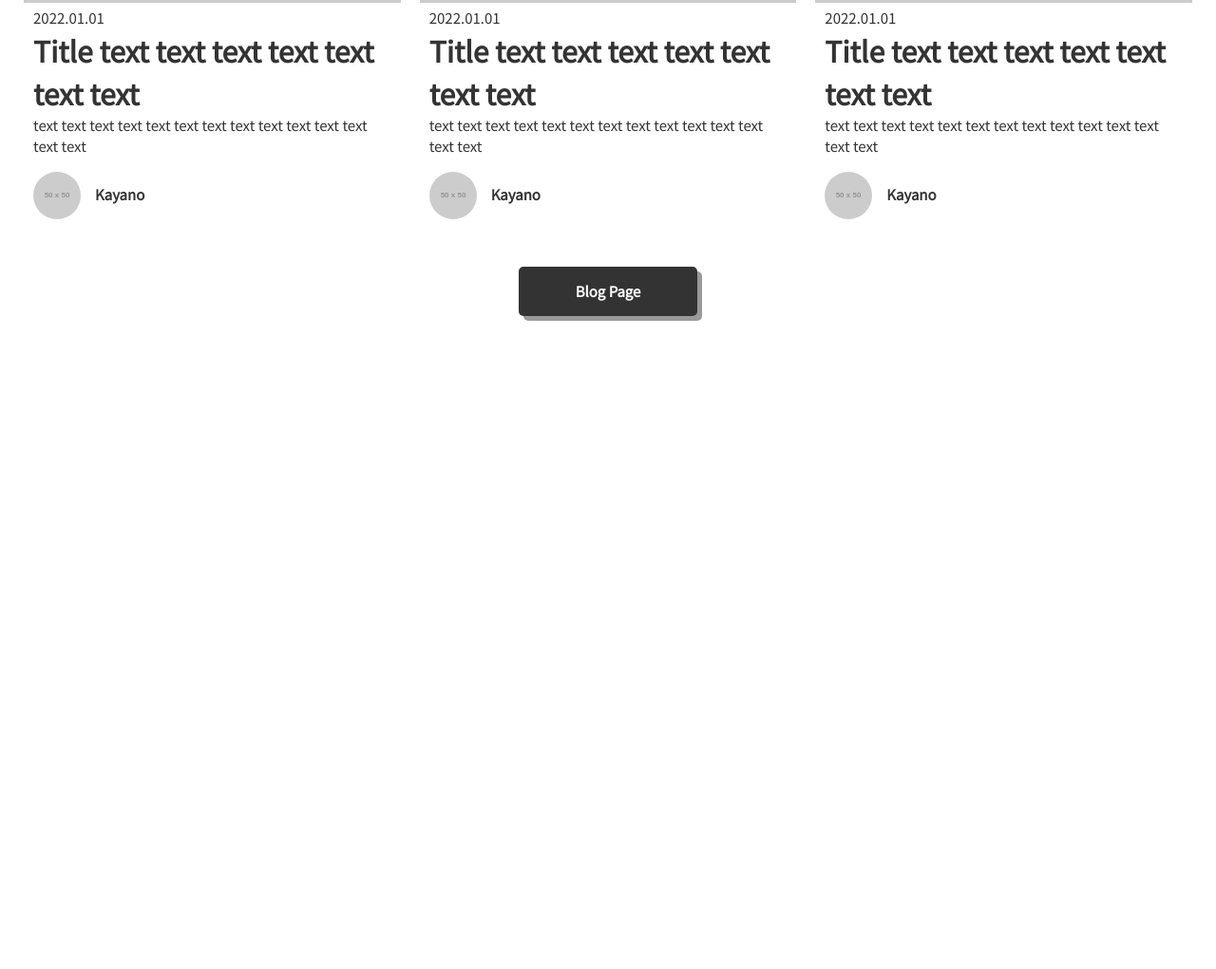
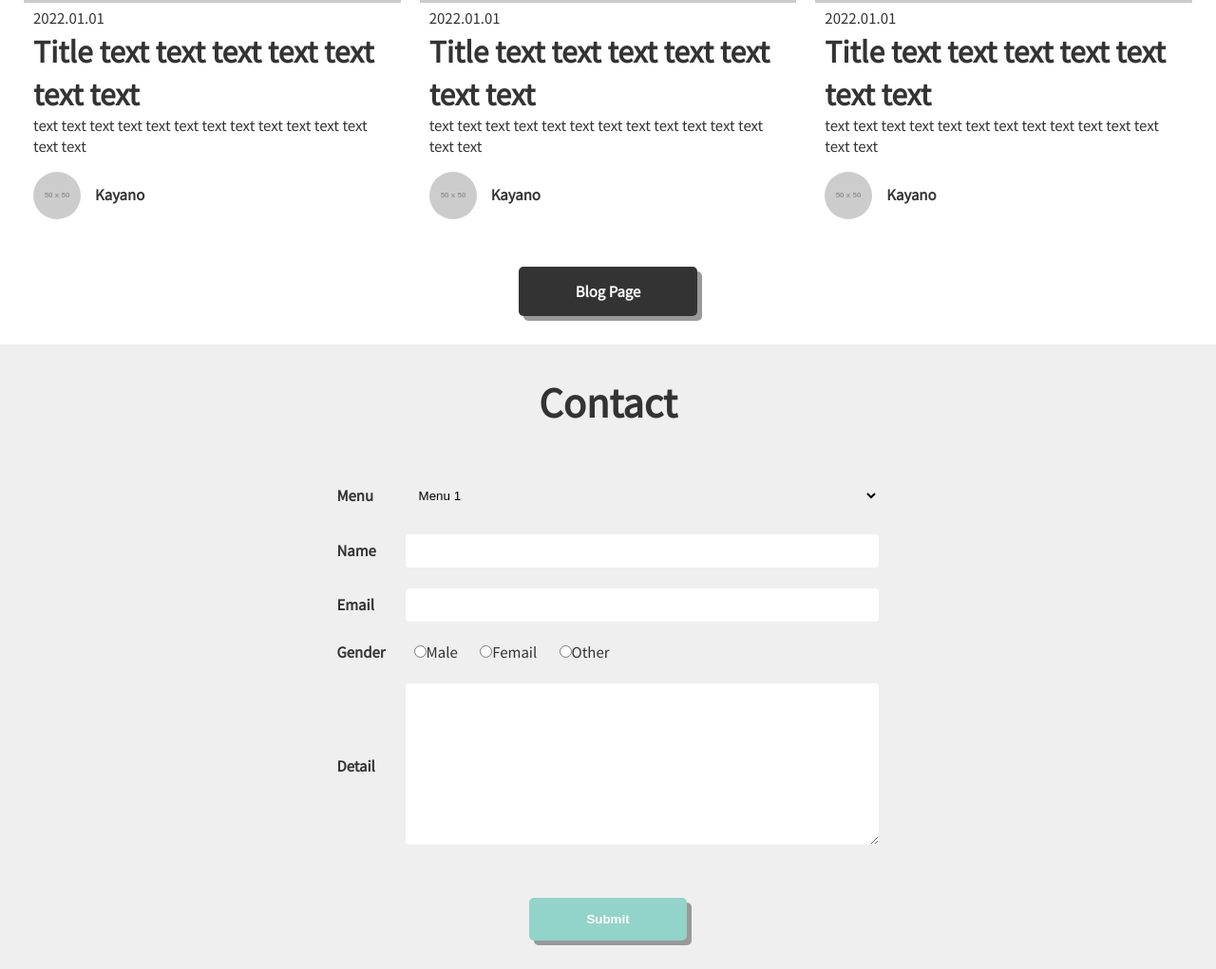
Before and after one commit to shumpei-kayano/html-css-tutorial, a plain HTML site: page 4.ex/index.html in a window 1280 px wide. Shown: the part 1097-2118 px from the top of the page at 95% size. Before the commit the page ends 1460 px from the top, so only its background shows below. Drawn offline with Linux system fonts and the light colour scheme; files that its build step writes are made by us from their sources; placeholder pictures from the web are drawn by us.

Commit message:
Contactの作成

```diff
--- a/4.ex/assets/css/_base.scss
+++ b/4.ex/assets/css/_base.scss
@@ -50,3 +50,7 @@ body {
         text-align: center;
      }
  }
+
+ label, input, textarea, select, button {
+    cursor: pointer;
+ }
--- a/4.ex/assets/css/_components.scss
+++ b/4.ex/assets/css/_components.scss
@@ -57,4 +57,29 @@
     &:hover {
         box-shadow: 0 0 0 $gray-darker;
     }
+    &--aqua {
+        background-color: $aqua;
+    }
 }
+
+.select {
+    border-radius: 5px;
+    padding: 10px;
+    border: 1px solid $gray;
+    min-width: 500px; // これがあると幅を統一できる
+}
+
+.input {
+    border-radius: 5px;
+    padding: 10px;
+    border: 1px solid $gray;
+    min-width: 500px; // これがあると幅を統一できる}
+}
+
+.textarea {
+    border-radius: 5px;
+    padding: 10px;
+    border: 1px solid $gray;
+    min-width: 500px; // これがあると幅を統一できる}}
+    min-height: 100px;
+}
--- a/4.ex/assets/css/_projects.scss
+++ b/4.ex/assets/css/_projects.scss
@@ -46,3 +46,25 @@
         overflow: hidden; // 画像に対してborder-radiusを設定したいときは設定する
     }
 }
+
+.radio {
+    margin: 0 10px;
+}
+
+.form {
+
+    &__table {
+        margin: 0 auto; // ブロック要素を中央揃えにできる
+        th {
+            padding: 10px;
+            text-align: left;
+        }
+        td {
+            padding: 10px;
+        }
+    }
+}
+
+button {
+    border:0;
+}
--- a/4.ex/assets/css/_valiables.scss
+++ b/4.ex/assets/css/_valiables.scss
@@ -2,3 +2,4 @@
 $black : #333; //333や111が薄い黒で目に優しいと言われている
 $gray : #efefef;
 $gray-darker : #999;
+$aqua: #92d3ca;
--- a/4.ex/index.html
+++ b/4.ex/index.html
@@ -39,7 +39,7 @@
     </section>
 
     <!-- ------Future------- -->
-    <section class="section--secondary">
+    <section class="sectoin section--secondary">
         <h1 class="section__headline">Future</h1>
 
         <ul class="grid grid--col-4">
@@ -144,6 +144,81 @@
             <a href="#" class="button button--black">Blog Page</a>
         </div>
     </section>
+
+    <!-- -----Contact------- -->
+    <section class="section section--secondary">
+        <h1 class="section__headline">Contact</h1>
+
+        <form class="form" action="#" method="post">
+            <table class="form__table">
+                <tr>
+                    <th>
+                        <label for="menu">
+                            Menu
+                        </label>
+                    </th>
+                    <td>
+                        <select class="select" id="menu">
+                            <option value="menu-1">Menu 1</option>
+                            <option value="menu-2">Menu 2</option>
+                            <option value="menu-3">Menu 3</option>
+                        </select>
+                    </td>
+                </tr>
+                <tr>
+                    <th>
+                        <label for="name">
+                            Name
+                        </label>
+                    </th>
+                    <td>
+                        <input class="input" type="text" id="name">
+                    </td>
+                </tr>
+                <tr>
+                    <th>
+                        <label for="email">
+                            Email
+                        </label>
+                    </th>
+                    <td>
+                        <input class="input" type="email" id="email">
+                    </td>
+                </tr>
+                <tr>
+                    <th>
+                        <label for="gender">
+                            Gender
+                        </label>
+                    </th>
+                    <td>
+                        <label class="radio">
+                            <input type="radio" id="gender" name="gender" value="male">Male
+                        </label>
+                        <label class="radio">
+                            <input type="radio" id="gender" name="gender" value="femail">Femail
+                        </label>
+                        <label class="radio">
+                            <input type="radio" id="gender" name="gender" value="other">Other
+                        </label>
+                    </td>
+                </tr>
+                <tr>
+                    <th>
+                        <label for="detail">
+                            Detail
+                        </label>
+                    </th>
+                    <td>
+                        <textarea class="textarea" id="detail" cols="30" rows="10"></textarea>
+                    </td>
+                </tr>
+            </table>
+            <div class="section__button">
+                <button class="button button--aqua" type="submit">Submit</button>
+            </div>
+        </form>
+    </section>
     <script src="./assets/js/app.js"></script>
 </body>
 </html>
```
Also changed, not shown: 4.ex/assets/css/style.css, 1 other file.
